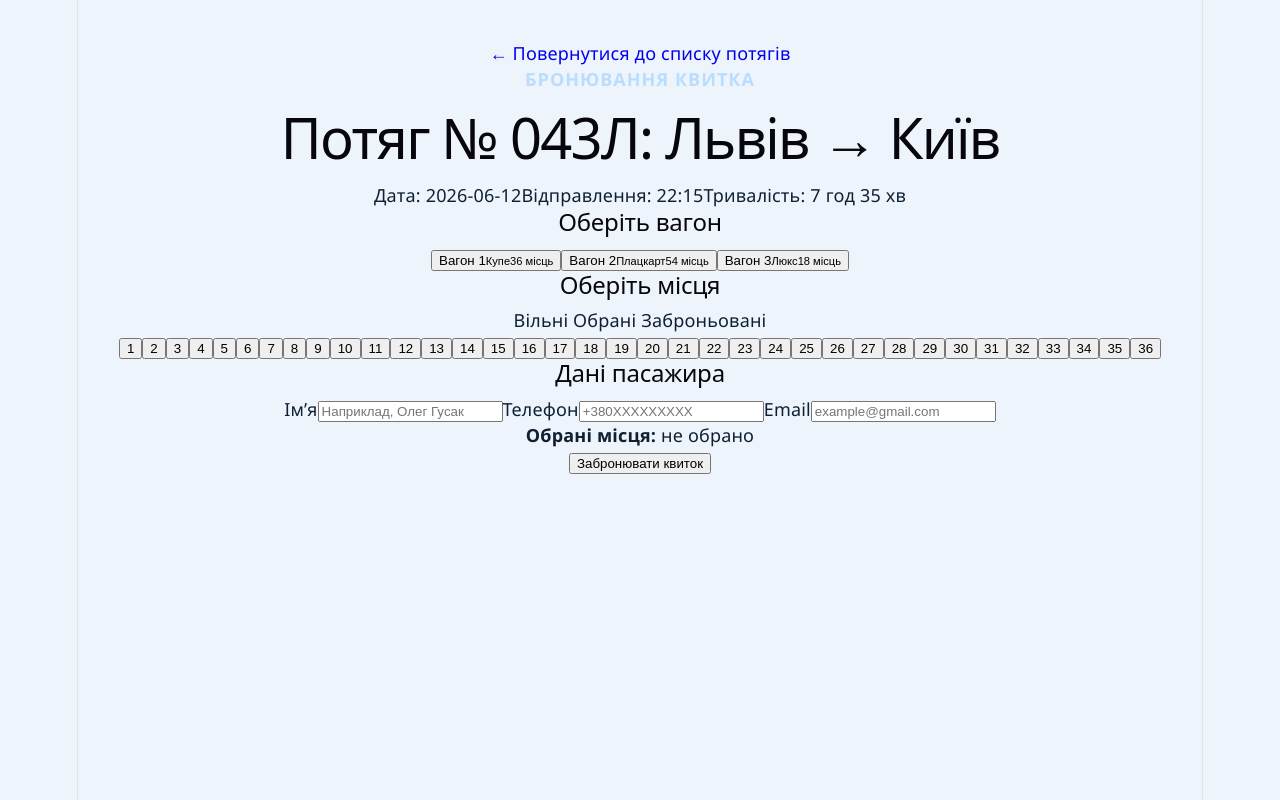
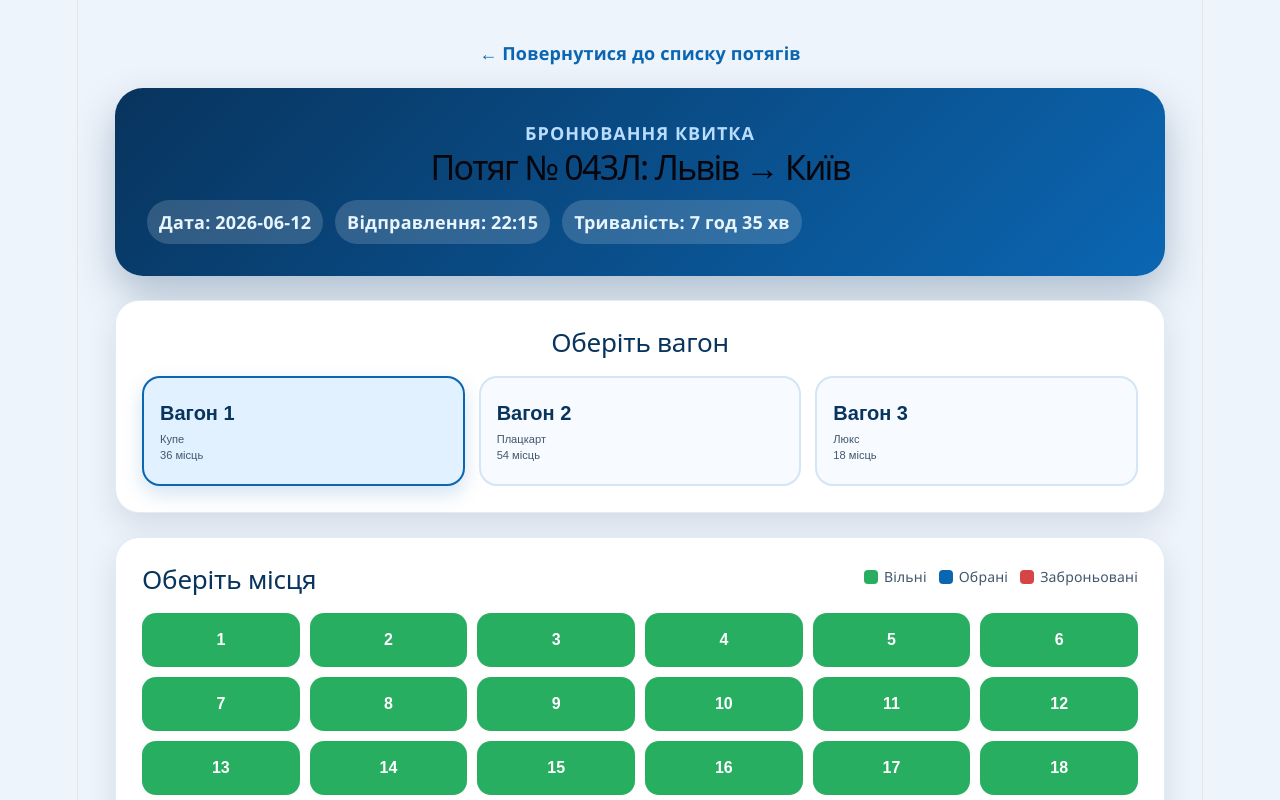
Before and after one commit to shaydayura/shayda_lab9-10, a React (Vite) app: page /booking/1 in a window 1280 px wide. Shown: the top 800 px of the page. Built offline with nearby package versions, Linux system fonts and the light colour scheme.

Commit message:
Add new styles, final check up

```diff
--- a/src/App.css
+++ b/src/App.css
@@ -200,3 +200,269 @@ a {
     flex-wrap: wrap;
   }
 }
+
+.booking-page {
+  max-width: 1050px;
+  margin: 0 auto;
+}
+
+.back-link {
+  display: inline-flex;
+  margin-bottom: 22px;
+  color: #0b66b2;
+  font-weight: 800;
+}
+
+.back-link:hover {
+  text-decoration: underline;
+}
+
+.booking-hero {
+  padding: 32px;
+  border-radius: 28px;
+  color: white;
+  background: linear-gradient(135deg, #08345e, #0b66b2);
+  box-shadow: 0 18px 40px rgba(8, 52, 94, 0.28);
+  margin-bottom: 24px;
+}
+
+.booking-hero h1 {
+  margin: 0;
+  font-size: 34px;
+}
+
+.booking-trip-info {
+  margin-top: 20px;
+  display: flex;
+  flex-wrap: wrap;
+  gap: 12px;
+}
+
+.booking-trip-info span {
+  padding: 9px 12px;
+  border-radius: 999px;
+  background: rgba(255, 255, 255, 0.16);
+  color: #e8f5ff;
+  font-weight: 600;
+}
+
+.booking-section {
+  margin-bottom: 24px;
+  padding: 26px;
+  border-radius: 24px;
+  background: white;
+  box-shadow: 0 12px 30px rgba(9, 42, 75, 0.12);
+  border: 1px solid rgba(11, 102, 178, 0.12);
+}
+
+.booking-section h2 {
+  margin: 0 0 18px;
+  color: #08345e;
+  font-size: 26px;
+}
+
+.wagon-list {
+  display: grid;
+  grid-template-columns: repeat(3, minmax(0, 1fr));
+  gap: 14px;
+}
+
+.wagon-button {
+  min-height: 110px;
+  padding: 16px;
+  border: 2px solid #d4e5f5;
+  border-radius: 18px;
+  background: #f7fbff;
+  color: #102033;
+  cursor: pointer;
+  text-align: left;
+  transition: 0.2s ease;
+}
+
+.wagon-button span {
+  display: block;
+  font-size: 20px;
+  font-weight: 900;
+  color: #08345e;
+  margin-bottom: 8px;
+}
+
+.wagon-button small {
+  display: block;
+  color: #42566d;
+  margin-top: 4px;
+}
+
+.wagon-button:hover {
+  transform: translateY(-2px);
+  border-color: #0b66b2;
+}
+
+.active-wagon {
+  background: #e1f1ff;
+  border-color: #0b66b2;
+  box-shadow: 0 8px 20px rgba(11, 102, 178, 0.18);
+}
+
+.section-header {
+  display: flex;
+  justify-content: space-between;
+  gap: 18px;
+  align-items: flex-start;
+  flex-wrap: wrap;
+}
+
+.legend {
+  display: flex;
+  gap: 12px;
+  flex-wrap: wrap;
+  color: #42566d;
+  font-size: 14px;
+}
+
+.legend span {
+  display: inline-flex;
+  align-items: center;
+  gap: 6px;
+}
+
+.legend-color {
+  width: 14px;
+  height: 14px;
+  border-radius: 4px;
+  display: inline-block;
+}
+
+.legend-color.free {
+  background: #27ae60;
+}
+
+.legend-color.selected {
+  background: #0b66b2;
+}
+
+.legend-color.booked {
+  background: #d64545;
+}
+
+.seat-map {
+  display: grid;
+  grid-template-columns: repeat(6, 1fr);
+  gap: 10px;
+}
+
+.seat {
+  height: 54px;
+  border: none;
+  border-radius: 14px;
+  color: white;
+  font-size: 16px;
+  font-weight: 900;
+  cursor: pointer;
+  transition: 0.18s ease;
+}
+
+.free-seat {
+  background: #27ae60;
+}
+
+.free-seat:hover {
+  transform: translateY(-2px);
+  box-shadow: 0 8px 18px rgba(39, 174, 96, 0.3);
+}
+
+.selected-seat {
+  background: #0b66b2;
+  box-shadow: 0 0 0 4px rgba(11, 102, 178, 0.18);
+}
+
+.booked-seat {
+  background: #d64545;
+  cursor: not-allowed;
+  opacity: 0.72;
+}
+
+.booking-form {
+  display: grid;
+  gap: 16px;
+}
+
+.booking-form label {
+  display: grid;
+  gap: 8px;
+  color: #08345e;
+  font-weight: 800;
+}
+
+.booking-form input {
+  padding: 14px 16px;
+  border: 2px solid #d4e5f5;
+  border-radius: 14px;
+  font-size: 16px;
+  outline: none;
+}
+
+.booking-form input:focus {
+  border-color: #0b66b2;
+  box-shadow: 0 0 0 4px rgba(11, 102, 178, 0.12);
+}
+
+.booking-summary {
+  padding: 16px;
+  border-radius: 16px;
+  background: #f1f7fc;
+  color: #102033;
+}
+
+.submit-booking {
+  padding: 15px 18px;
+  border: none;
+  border-radius: 16px;
+  color: white;
+  background: linear-gradient(135deg, #0b66b2, #0088e8);
+  font-size: 17px;
+  font-weight: 900;
+  cursor: pointer;
+  transition: 0.2s ease;
+}
+
+.submit-booking:hover {
+  transform: translateY(-2px);
+  box-shadow: 0 10px 24px rgba(0, 136, 232, 0.25);
+}
+
+.not-found-card {
+  max-width: 600px;
+  margin: 80px auto;
+  padding: 32px;
+  border-radius: 24px;
+  background: white;
+  text-align: center;
+  box-shadow: 0 12px 30px rgba(9, 42, 75, 0.12);
+}
+
+.not-found-card h1 {
+  color: #08345e;
+}
+
+@media (max-width: 760px) {
+  .booking-hero {
+    padding: 26px 20px;
+  }
+
+  .booking-hero h1 {
+    font-size: 27px;
+  }
+
+  .wagon-list {
+    grid-template-columns: 1fr;
+  }
+
+  .seat-map {
+    grid-template-columns: repeat(4, 1fr);
+  }
+
+  .seat {
+    height: 48px;
+  }
+}
```
